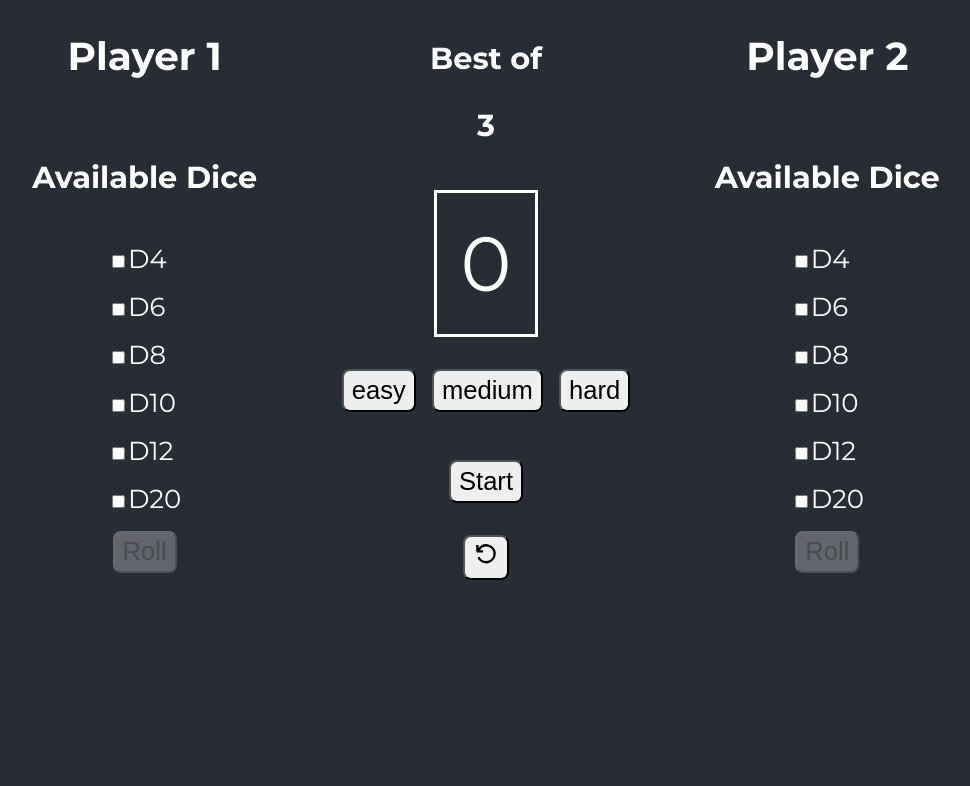
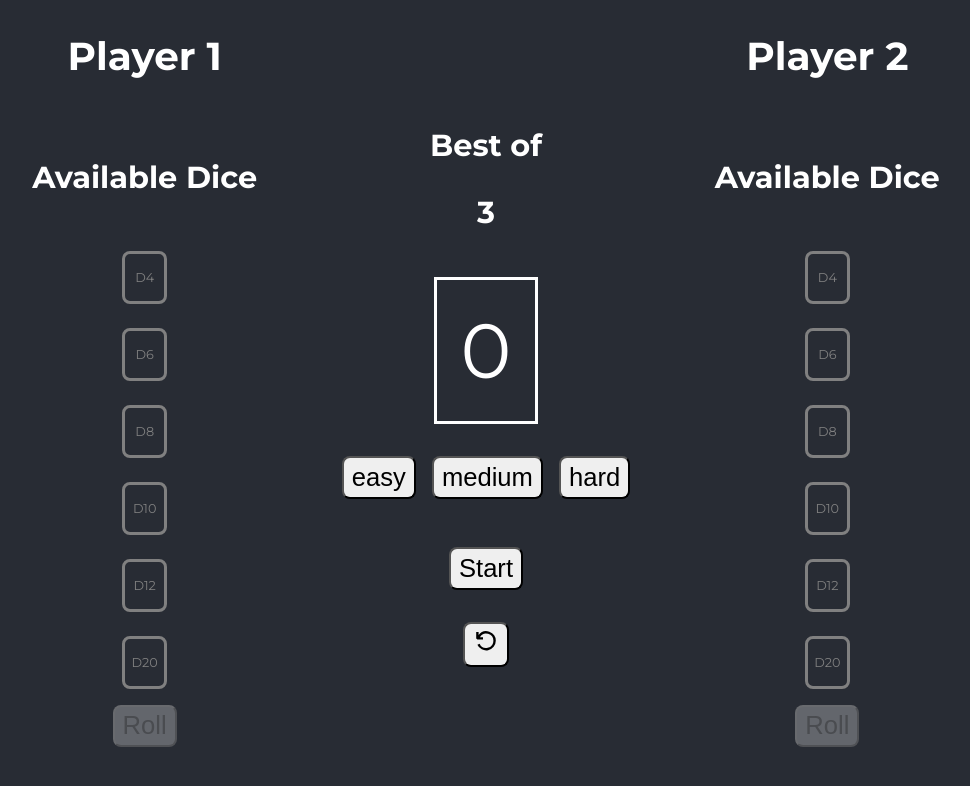
Before and after one commit to heatedtowel/dice-game, a React (Create React App) app: page / in a window 1280 px wide. Shown: the top 786 px of the page, without its empty margins (154-1124 px from the left). Built offline with nearby package versions, Linux system fonts and the light colour scheme.

Commit message:
started styling for dice results and buttons to select dice

```diff
--- a/src/App.js
+++ b/src/App.js
@@ -1,5 +1,5 @@
 import './App.css';
-import Homepage from './components/homepage/Homepage'
+import Gameboard from './components/gameboard/Gameboard'
 
 
 
@@ -7,7 +7,7 @@ function App() {
   return (
     <div className="App">
       <div className="App-body">
-        <Homepage />
+        <Gameboard />
       </div>
     </div>
   );
--- a/src/components/dice/Dice.jsx
+++ b/src/components/dice/Dice.jsx
@@ -1,4 +1,5 @@
 import { useState, useEffect } from "react"
+import './css/dice.css'
 
 const Dice = ({ start, die, dispatch, ACTIONS, playerNumber, selectedDice }) => {
   const [checked, setChecked] = useState(false)
@@ -22,14 +23,25 @@ const Dice = ({ start, die, dispatch, ACTIONS, playerNumber, selectedDice }) =>
   };
 
   return (
-    <label>
+    // <label>
+    //   <input
+    //     type="checkbox"
+    //     checked={checked}
+    //     onChange={() => handleChecked(die, start)}
+    //   />
+    //   D{die}
+    // </label>
+    <>
       <input
+        id={playerNumber + die}
         type="checkbox"
+        name={playerNumber + die}
         checked={checked}
-        onChange={() => handleChecked(die, start)}
-      />
-      D{die}
-    </label>
+        onChange={() => handleChecked(die, start)} />
+      <div class="label">
+        <label for={playerNumber + die}>D{die}</label>
+      </div>
+    </>
   )
 }
 
--- /dev/null
+++ b/src/components/dice/css/dice.css
@@ -0,0 +1,30 @@
+div.label {
+  font-size: 1vw;
+  width: 3vw;
+  margin-top: .5rem;
+  border: solid .2rem gray;
+  border-radius: .5rem;
+  -webkit-font-smoothing: antialiased;
+  color: gray;
+  text-align: center;
+}
+
+label {
+  display: flex;
+  align-items: center;
+  justify-content: center;
+  padding: 1rem;
+}
+
+input[type=checkbox] {
+  display: none;
+}
+
+input:checked+div {
+  border: solid 1px red;
+  color: #F00;
+}
+
+/* input:checked+div:before {
+  content: "\2713";
+} */
--- a/src/components/homepage/Homepage.jsx
+++ b/src/components/gameboard/Gameboard.jsx
@@ -5,9 +5,9 @@ import DifficultyButton from '../difficultyButton/DifficultyButton';
 import Start from '../start/Start.jsx';
 import PlayerModel from '../../models/player'
 import Player from '../player/Player.jsx';
-import './assets/css/homepage.css';
+import './assets/css/gameboard.css';
 
-const Homepage = () => {
+const Gameboard = () => {
   const difficulties = ['easy', 'medium', 'hard'];
   const ACTIONS = {
     reset: 'reset',
@@ -122,4 +122,4 @@ const Homepage = () => {
   )
 };
 
-export default Homepage
+export default Gameboard
--- a/src/components/player/Player.jsx
+++ b/src/components/player/Player.jsx
@@ -1,10 +1,17 @@
-import { useState } from 'react'
+import { useState, useEffect } from 'react'
 import Dice from '../dice/Dice'
 import './assests/css/player.css'
 
 const Player = ({ state, dispatch, ACTIONS, player: { playerNumber, selectedDice } }) => {
   const dice = ['4', '6', '8', '10', '12', '20']
   let [diceRolls, setDiceRolls] = useState([])
+
+  useEffect(() => {
+    if (state.start !== true) {
+      setDiceRolls([])
+    }
+  }, [state.start])
+
 
 
   const handleRoll = (state, selectedDice) => {
@@ -98,7 +105,7 @@ const Player = ({ state, dispatch, ACTIONS, player: { playerNumber, selectedDice
         {diceRolls.map((roll => {
           console.log(roll)
           return (
-            <button>{roll}</button>
+            <button className='diceResult'>{roll}</button>
           )
         }))}
       </div>
--- a/src/components/player/assests/css/player.css
+++ b/src/components/player/assests/css/player.css
@@ -10,7 +10,7 @@
   display: flex;
   flex-flow: column wrap;
   justify-content: center;
-  align-items: flex-start;
+  align-items: center;
   gap: 1rem;
 }
 
@@ -18,3 +18,9 @@
   display: flex;
   gap: 2rem;
 }
+
+.diceResult {
+  font-size: 3vw;
+  padding: .3rem 1rem;
+  border-radius: .5rem;
+}
```
Also changed, not shown: src/components/dice/assets/css/dice.css (deleted), src/components/gameboard/assets/css/gameboard.css (renamed from src/components/homepage/assets/css/homepage.css).
